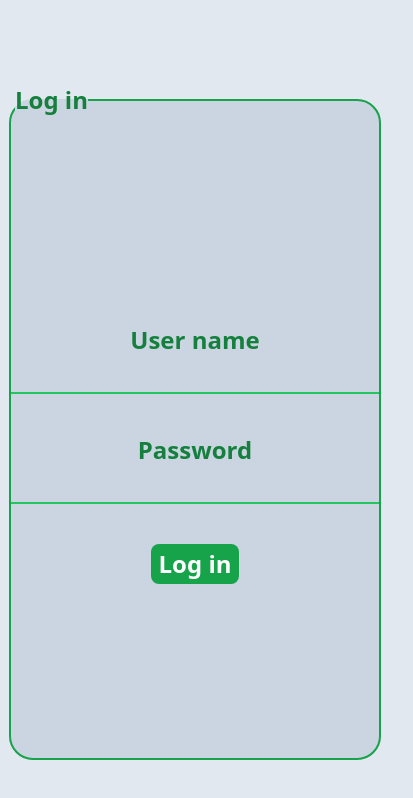
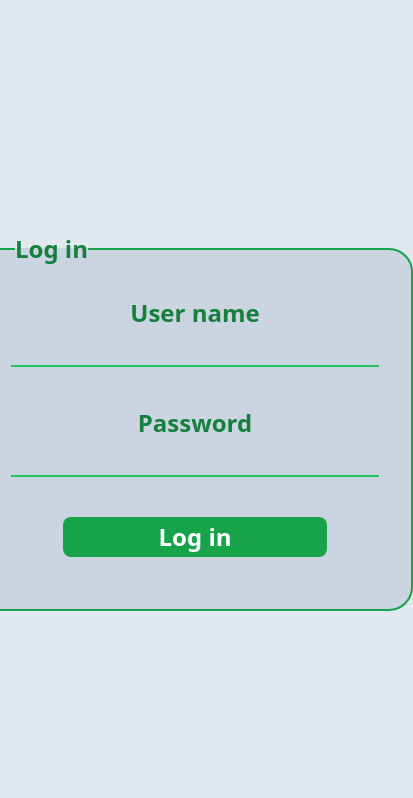
Before and after one commit to Majdanka/nextJsprj, a Next.js app: page /login in a window 390 px wide. Shown: the top 798 px of the page, 413 px wide, since content can reach past the window. Built offline with nearby package versions, Linux system fonts and the light colour scheme.

Commit message:
Login form responsive changes

```diff
--- a/app/components/loginPage/loginForm.tsx
+++ b/app/components/loginPage/loginForm.tsx
@@ -7,11 +7,11 @@ export default function LoginForm() {
   const [errorMessage, dispatch] = useFormState(authenticate, undefined);
 
   return (
-    <fieldset className="border-2 bg-slate-300 border-green-600 rounded-3xl w-1/3 h-[80vh] text-2xl text-green-700 font-bold">
+    <fieldset className="border-2 bg-slate-300 border-green-600 rounded-3xl w-1/3 h-fit p-8 md:p-0 md:h-[80vh] text-2xl text-green-700 font-bold">
       <legend className="ml-1 font-bold">Log in</legend>
       <form
         action={dispatch}
-        className="flex flex-col justify-center items-center w-full h-[80vh]"
+        className="flex flex-col justify-center items-center w-full h-fit md:h-[80vh]"
       >
         <label htmlFor="userName">User name</label>
         <input
@@ -30,11 +30,11 @@ export default function LoginForm() {
         />
         <button
           type="submit"
-          className="bg-green-600 text-white rounded-lg px-2 py-1 hover:bg-green-700"
+          className="bg-green-600 text-white rounded-lg p-24 py-1 hover:bg-green-700"
         >
           Log in
         </button>
-        <p className="text-red-500">{errorMessage}</p>
+        <p className="text-red-500 mt-5">{errorMessage}</p>
       </form>
     </fieldset>
   );
--- a/app/login/page.tsx
+++ b/app/login/page.tsx
@@ -2,7 +2,7 @@ import LoginForm from "../components/loginPage/loginForm";
 
 export default function Login() {
   return (
-    <body className="flex justify-center items-center w-full h-screen bg-slate-200">
+    <body className="flex justify-center items-center full h-screen bg-slate-200">
       <LoginForm />
     </body>
   );
```
